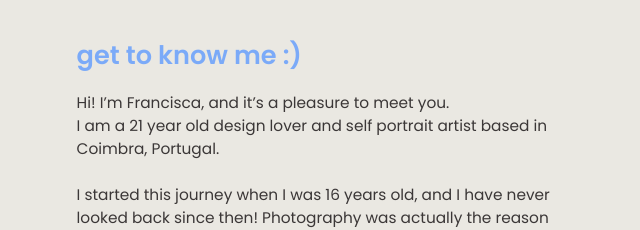
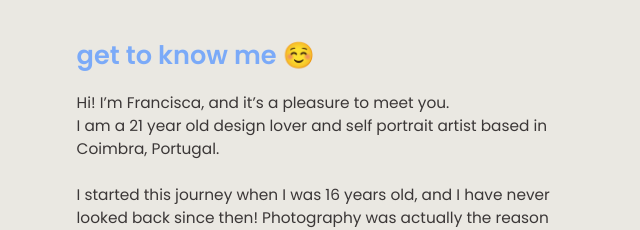
Before and after one commit to franciscalaureano/franciscalaureano, a plain HTML site: page about.html in a window 1280 px wide. Shown: the part 226-456 px from the top of the page, 589-1229 px from the left. Drawn offline with Linux system fonts and the light colour scheme; a web font is replaced by a local one.

Commit message:
about cor

```diff
--- a/about.html
+++ b/about.html
@@ -55,7 +55,7 @@
 
 
     <div id="right_side">
-     <h3>get to know me :)</h3>
+     <h3>get to know me ☺️</h3>
      <p>Hi! I’m Francisca, and it’s a pleasure to meet you.<br>
       I am a 21 year old design lover and self portrait artist based in Coimbra, Portugal.<br>
       <br>
```
